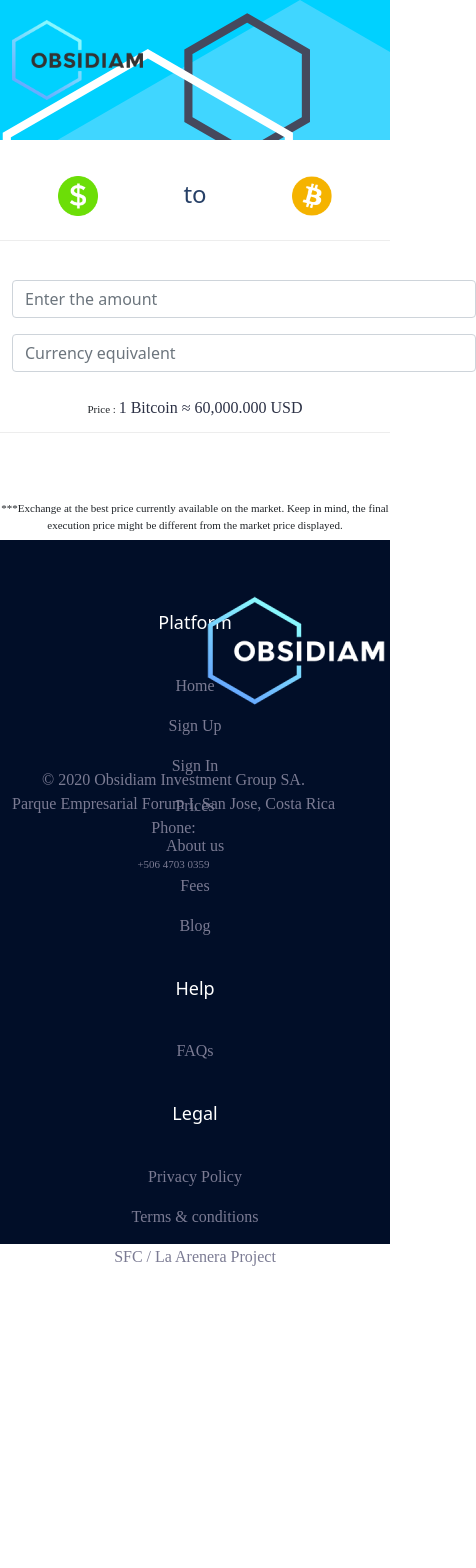
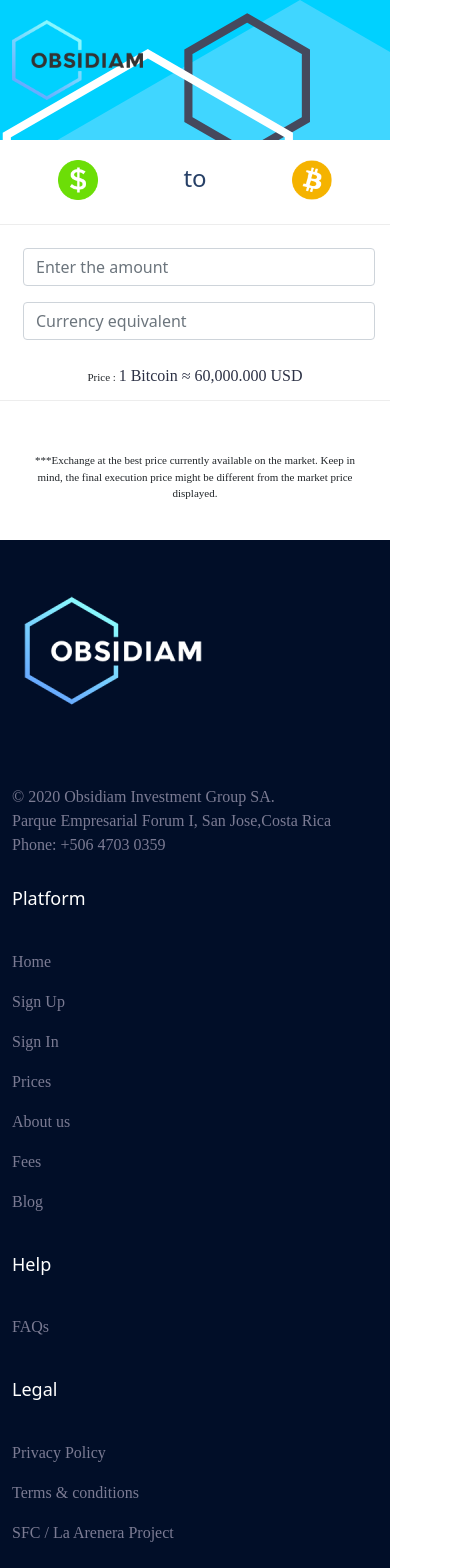
Before and after one commit to Zeus077z/ObsidiamTest, an Angular app in the folder obsidiam-test/: page / in a window 390 px wide. Shown: the top 1568 px of the page, 476 px wide, since content can reach past the window. Before the commit the page ends 1309 px from the top, so only its background shows below. Built offline with nearby package versions, Linux system fonts and the light colour scheme.

Commit message:
adding more style in the footer

```diff
--- a/obsidiam-test/src/app/app.component.html
+++ b/obsidiam-test/src/app/app.component.html
@@ -11,9 +11,7 @@
 </div>
 
 <!-- Body Obsidiam -->
-
   <div class="body-obsidiam">
-  <form>
     <div class="row container-over-convertion">
       <div class="col align-over-convertion">
         <img src="assets/img/Dollar.png" class="img-over-convertion">
@@ -28,40 +26,38 @@
     <div class="row convertion-boxes">
       <hr class="hr-top">
       <div class="col">
-        <input type="number" class="form-control inputs-obsidiam" id="number1" onkeyup="elevarAlCuadrado(this);" placeholder="Enter the amount">
+        <input type="number" class="form-control inputs-obsidiam" id="number1" onkeyup="" placeholder="Enter the amount">
       </div>
       <div class="col">
-        <input type="number" class="form-control inputs-obsidiam" id="number2" onkeyup="elevarAlCuadrado(this);" placeholder="Currency equivalent">
-      </div>
-    </div>
-  </form>
+        <input type="number" class="form-control inputs-obsidiam" id="number2" onkeyup="" placeholder="Currency equivalent">
       </div>
       <hr class="hr-bottom">
-<label>
-  Price : <span style="font-size: 16px;color:#2c3145"> 1 Bitcoin ≈ <span class="number">60,000.000</span> USD</span></label>
+      <label class="text-price-bitcoin">
+        Price : <span style="font-size: 16px;color:#2c3145"> 1 Bitcoin ≈ <span class="number">60,000.000</span>
+          USD</span></label>
       <div class="col-xs-12 col-sm-12 col-lg-6 text-center bottom-text">
         ***Exchange at the best price currently available on the market. Keep in mind, the final execution price might be
         different from the market price displayed.</div>
+    </div>
+  </div>
 
 <!-- Footer Obsidiam -->
-<div class="">
 <footer class="text-center text-lg-start text-white custom-container" style="background-color: #010e28;">
-    <section class="">
+  <section style="background-color: #010e28;">
     <div class="container text-center text-md-start mt-5">
-        <div class="row mt-3 custom-footer-container">
-          <div class="col-md-3 col-lg-4 col-xl-3 mx-auto mb-4">
-            <img class="img-header-1" src="assets/img/obsidiam_logo_white.png">
+      <div class="row mt-4 footer-divs">
+        <div class="col-md-3 col-lg-4 col-xl-3 left-divs-footer" style="width: 370px; height: 300px;">
+          <img src="assets/img/obsidiam_logo_white.png">
           <div style="display: flow-root; position: absolute; bottom: 55%; max-width: 21rem;">
-              <p style="font-family: RalewayRegular,serif !important; margin: 0">© 2020 Obsidiam Investment Group SA.
-              </p>
-              <p style="font-family: RalewayRegular,serif !important; margin: 0">Parque Empresarial Forum I, San Jose,
-                Costa Rica</p>
-              <p style="font-family: RalewayRegular,serif !important; margin: 0">Phone: <label _ngcontent-rlo-c4=""
-                  class="phone-number">+506 4703 0359</label></p>
+            <p style="font-family: RalewayRegular,serif !important; margin: 0">© 2020 Obsidiam Investment Group SA.</p>
+            <p style="font-family: RalewayRegular,serif !important; margin: 0">Parque Empresarial Forum I, San Jose,Costa Rica</p>
+            <p style="font-family: RalewayRegular,serif !important; margin: 0">Phone: <label class="phone-number">+506
+                4703 0359</label></p>
           </div>
         </div>
-          <div class="col-md-2 col-lg-2 col-xl-2 mx-auto mb-4">
-            <h3 class="f-title f_500 t_color f_size_18 mb_40">Platform</h3>
+
+        <div class="col-md-2 col-lg-2 col-xl-2 mx-auto mb-4 right-divs-footer">
+          <h3>Platform</h3>
           <p>Home</p>
           <p>Sign Up</p>
           <p>Sign In</p>
@@ -71,20 +67,20 @@
           <p>Blog</p>
         </div>
 
-          <div class="col-md-3 col-lg-2 col-xl-2 mx-auto mb-4">
-            <h3 class="f-title f_500 t_color f_size_18 mb_40">Help</h3>
+        <div class="col-md-3 col-lg-2 col-xl-2 mx-auto mb-4 left-divs-footer">
+          <h3>Help</h3>
           <p>FAQs</p>
         </div>
 
-          <div class="col-md-4 col-lg-3 col-xl-3 mx-auto mb-md-0 mb-4">
-            <h3 class="f-title f_500 t_color f_size_18 mb_40">Legal</h3>
+        <div class="col-md-4 col-lg-3 col-xl-3 mx-auto mb-md-0 mb-4 right-divs-footer">
+          <h3>Legal</h3>
           <p><i class="fas fa-home mr-3"></i> Privacy Policy</p>
           <p><i class="fas fa-home mr-3"></i> Terms & conditions</p>
           <p><i class="fas fa-home mr-3"></i> SFC / La Arenera Project</p>
         </div>
+
       </div>
     </div>
   </section>
 </footer>
-</div>
 <router-outlet></router-outlet>
--- a/obsidiam-test/src/app/app.component.scss
+++ b/obsidiam-test/src/app/app.component.scss
@@ -1,6 +1,8 @@
+
+
 .convertion-boxes {
     margin: auto;
-    padding-top: 14rem;
+    padding-top: 2rem;
     max-width: 30rem;
     display: flex;
 }
@@ -15,6 +17,7 @@
 
 .text-center {
     text-align: center;
+    width: auto;
 }
 
 img {
@@ -55,7 +58,6 @@ h3 {
     width: 30%;
     height: 3rem;
     min-width: 350px;
-    top: 11rem;
     position: relative;
     margin: auto;
     font-size: 24px;
@@ -72,7 +74,14 @@ h3 {
     }
 }
 
-label {
+.body-obsidiam {
+    position: absolute;
+    height: 25rem;
+    top: 10rem;
+    width: 100%;
+}
+
+.text-price-bitcoin {
     text-align: center;
     font-size: 11px;
     font-family: RalewayRegular;
@@ -90,7 +99,7 @@ label {
     left: 0rem;
     opacity: 0.4;
     color: lightgray;
-    top: 15rem
+    top: 4rem
 }
 
 .hr-bottom {
@@ -100,23 +109,32 @@ label {
     left: 0rem;
     opacity: 0.4;
     color: lightgray;
-    top: 26rem;
+    top: 15rem;
 }
 
 .inputs-obsidiam {
-    width: 29rem;
+    width: 30rem;
     margin: 8px 0px;
 }
+
+ @media only screen and (max-width: 630px) {
+   .inputs-obsidiam {
+        width: 22rem;
+    }
+    .convertion-boxes {
+        max-width: 23rem;
+    }
+ }
+
 
 .bottom-text {
     text-align: center;
     font-size: 11px;
     font-family: RalewayRegular;
-    bottom: 16rem;
     left: 24rem;
     margin: auto;
     display: flex;
-    padding-top: 6rem;
+    padding-top: 5rem;
 }
 .custom-container {
     position: absolute;
@@ -130,3 +148,32 @@ p {
     font-family: RalewayRegular,serif !important;
     color: #7b7b93;
 }
+
+.footer-divs {
+    display: flex;
+}
+
+@media only screen and (max-width: 1000px) {
+    .footer-divs {
+      max-width: 600px;
+      .left-divs-footer {
+          width: 350px;
+      }
+      .right-divs-footer {
+          width: 200px;
+      }
+    }
+  }
+
+@media only screen and (max-width: 768px) {
+    .footer-divs {
+      max-width: 400px;
+      text-align: start;
+      .left-divs-footer {
+          width: 400px;
+      }
+      .right-divs-footer {
+          width: 400px;
+      }
+    }
+  }
```
Lines whose indentation alone changed are shown as unchanged.
